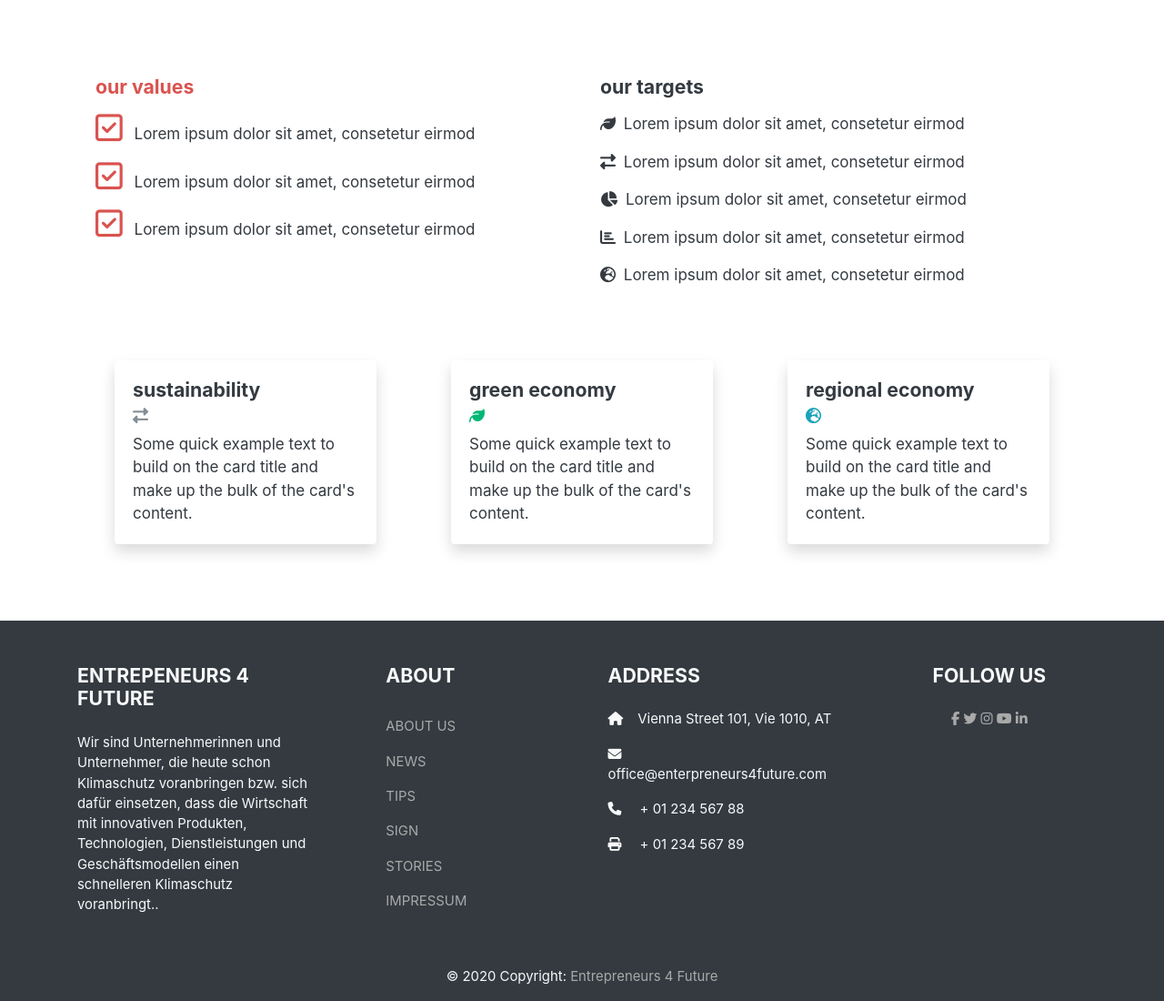
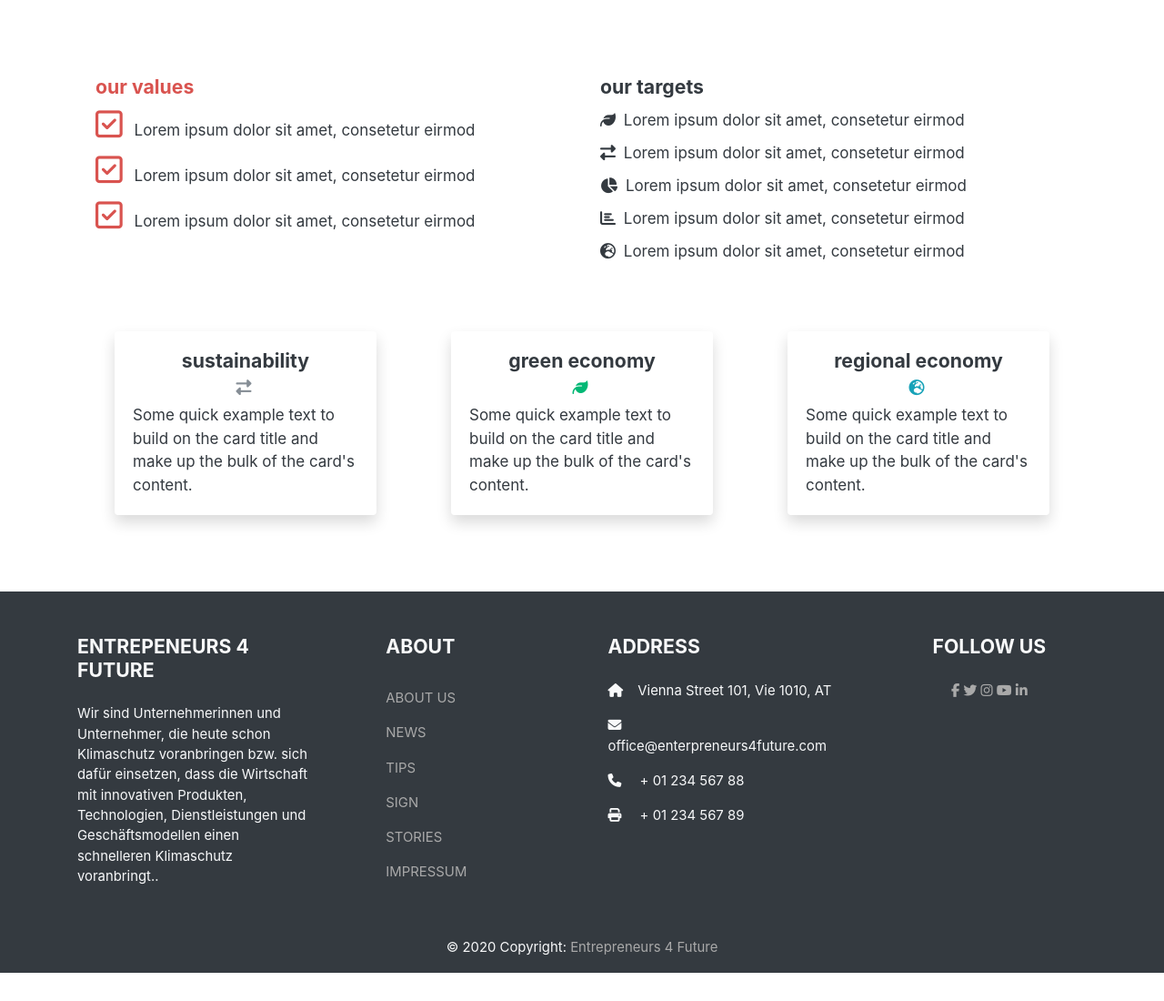
Before and after one commit to VeOb00/E4F-Symfony-CRUDwLogin-TeamProject, a Symfony app: template templates/pages/about.html.twig in a window 1280 px wide. Shown: the part 1093-2193 px from the top of the page at 91% size. After the commit the page ends 2162 px from the top, so only its background shows below. Run offline with Twig, Linux system fonts and the light colour scheme; the template is opened without the code that fills it, so the values that code supplies are empty; some libraries are stand-ins or nearby versions.

Commit message:
Update about.html.twig

```diff
--- a/templates/pages/about.html.twig
+++ b/templates/pages/about.html.twig
@@ -20,20 +20,20 @@
 			<div class="row no-gutters d-flex flex-wrap-reverse">
 				<div class="col-lg-8 pr-4">
 					<h5 class="card-title text-danger">who we are</h5>
-					<p class="card-text" style="font-size: 1rem;">
+					<div class="card-text" style="font-size: 1rem;">
 						Lorem ipsum dolor sit amet, consetetur  sadipscing elitr, sed diam nonumy eirmod tempor invidunt ut  labore et dolore magna aliquyam erat, sed diam voluptua. At
 						       vero eos et accusam et justo duo dolores et ea rebum. Stet clita kasd gubergren, no sea takimata sanctus est Lorem ipsum dolor sit amet. Lorem ipsum dolor sit amet, consetetur sadipscing elitr, sed diam nonumy
 							 eirmod tempor invidunt ut labore et dolore magna aliquyam erat, sed diam voluptua.
 						<hr class="w-50">
-					</p>
+					</div>
 
 				</div>
 				<div class="col-lg-4 mb-4" style="font-size: 2.5rem;">
-					<p class="card-text">Lorem ipsum dolor sit amet,
+					<div class="card-text">Lorem ipsum dolor sit amet,
 						<span class="text-danger">
 							<em>consetetur sadipscing elitr.</em>
 						</span>
-					</p>
+					</div>
 				</div>
 			</div>
 		</div>
@@ -47,9 +47,9 @@
 					<div class="card-body pl-4">
 
 						<h5 class="card-title text-danger">Our mission</h5>
-						<p class="card-text" style="font-size: 1rem;">Lorem ipsum dolor sit amet, consetetur eirmod tempor invidunt ut labore et dolore magna aliquyam erat, sed diam voluptua. Lorem ipsum dolor sit amet, consetetur
+						<div class="card-text" style="font-size: 1rem;">Lorem ipsum dolor sit amet, consetetur eirmod tempor invidunt ut labore et dolore magna aliquyam erat, sed diam voluptua. Lorem ipsum dolor sit amet, consetetur
 						sadipscing elitr, sed diam nonumy eirmod tempor invidunt ut labore et dolore magna aliquyam erat, sed diam voluptua. At  vero eos et accusam et justo duo dolores et ea rebum. Stet clita kasd gubergren, no sea takimata sanctus est Lorem ipsum dolor sit amet.
-						</p>
+						</div>
 
 					</div>
 				</div>
@@ -62,16 +62,16 @@
 					<div class="card-body">
 
 						<h5 class="card-title text-danger">our values</h5>
-						<p class="card-text" style="font-size: 1rem;"></p>
-						<p>
-							<i class="far fa-check-square text-danger fa-2x pr-2"></i>
-							Lorem ipsum dolor sit amet, consetetur eirmod</p>
-						<p>
-							<i class="far fa-check-square text-danger fa-2x pr-2"></i>
-							Lorem ipsum dolor sit amet, consetetur eirmod</p>
-						<p>
-							<i class="far fa-check-square text-danger fa-2x pr-2"></i>
-							Lorem ipsum dolor sit amet, consetetur eirmod</p>
+						<div class="card-text" style="font-size: 1rem;"></div>
+						<div>
+							<i class="far fa-check-square text-danger fa-2x pr-2 mb-3"></i>
+							Lorem ipsum dolor sit amet, consetetur eirmod</div>
+						<div>
+							<i class="far fa-check-square text-danger fa-2x pr-2 mb-3"></i>
+							Lorem ipsum dolor sit amet, consetetur eirmod</div>
+						<div>
+							<i class="far fa-check-square text-danger fa-2x pr-2 mb-3"></i>
+							Lorem ipsum dolor sit amet, consetetur eirmod</div>
 
 
 					</div>
@@ -80,27 +80,27 @@
 					<div class="card-body">
 
 						<h5 class="card-title">our targets</h5>
-						<p class="card-text" style="font-size: 1rem;"></p>
-						<p>
-							<i class="fas fa-leaf pr-1"></i>
+						<div class="card-text" style="font-size: 1rem;"></div>
+						<div>
+							<i class="fas fa-leaf pr-1 mb-3"></i>
 							Lorem ipsum dolor sit amet, consetetur eirmod
-						</p>
-						<p>
-							<i class="fas fa-exchange-alt pr-1"></i>
+						</div>
+						<div>
+							<i class="fas fa-exchange-alt pr-1 mb-3"></i>
 							Lorem ipsum dolor sit amet, consetetur eirmod
-						</p>
-						<p>
-							<i class="fas fa-chart-pie pr-1"></i>
+						</div>
+						<div>
+							<i class="fas fa-chart-pie pr-1 mb-3"></i>
 							Lorem ipsum dolor sit amet, consetetur eirmod
-						</p>
-						<p>
-							<i class="fas fa-chart-bar pr-1"></i>
+						</div>
+						<div>
+							<i class="fas fa-chart-bar pr-1 mb-3"></i>
 							Lorem ipsum dolor sit amet, consetetur eirmod
-						</p>
-						<p>
-							<i class="fas fa-globe-europe pr-1"></i>
+						</div>
+						<div>
+							<i class="fas fa-globe-europe pr-1 mb-3"></i>
 							Lorem ipsum dolor sit amet, consetetur eirmod
-						</p>
+						</div>
 
 					</div>
 				</div>
@@ -109,25 +109,25 @@
 		<div class="d-flex flex-wrap justify-content-around">
 			<div class="rounded shadow m-1" style="width: 18rem;">
 				<div class="card-body">
-					<h5 class="card-title">sustainability</h5>
-					<h6 class="card-subtitle mb-2 text-muted"><i class="fas fa-exchange-alt pr-1"></i></h6>
-					<p class="card-text">Some quick example text to build on the card title and make up the bulk of the card's content.</p>
+					<h5 class="card-title text-center">sustainability</h5>
+					<h6 class="card-subtitle mb-2 text-muted text-center"><i class="fas fa-exchange-alt pr-1"></i></h6>
+					<div class="card-text">Some quick example text to build on the card title and make up the bulk of the card's content.</div>
 
 				</div>
 			</div>
 			<div class="rounded shadow m-1" style="width: 18rem;">
 				<div class="card-body">
-					<h5 class="card-title">green economy</h5>
-					<h6 class="card-subtitle mb-2 text-muted"><i class="fas fa-leaf pr-1 text-success"></i></h6>
-					<p class="card-text">Some quick example text to build on the card title and make up the bulk of the card's content.</p>
+					<h5 class="card-title text-center">green economy</h5>
+					<h6 class="card-subtitle mb-2 text-muted text-center"><i class="fas fa-leaf pr-1 text-success"></i></h6>
+					<div class="card-text">Some quick example text to build on the card title and make up the bulk of the card's content.</div>
 
 				</div>
 			</div>
 			<div class="rounded shadow m-1" style="width: 18rem;">
 				<div class="card-body">
-					<h5 class="card-title">regional economy</h5>
-					<h6 class="card-subtitle mb-2 text-muted"><i class="fas fa-globe-europe pr-1 text-info"></i></h6>
-					<p class="card-text">Some quick example text to build on the card title and make up the bulk of the card's content.</p>
+					<h5 class="card-title text-center">regional economy</h5>
+					<h6 class="card-subtitle mb-2 text-muted text-center"><i class="fas fa-globe-europe pr-1 text-info"></i></h6>
+					<div class="card-text">Some quick example text to build on the card title and make up the bulk of the card's content.</div>
 
 				</div>
 			</div>
```
